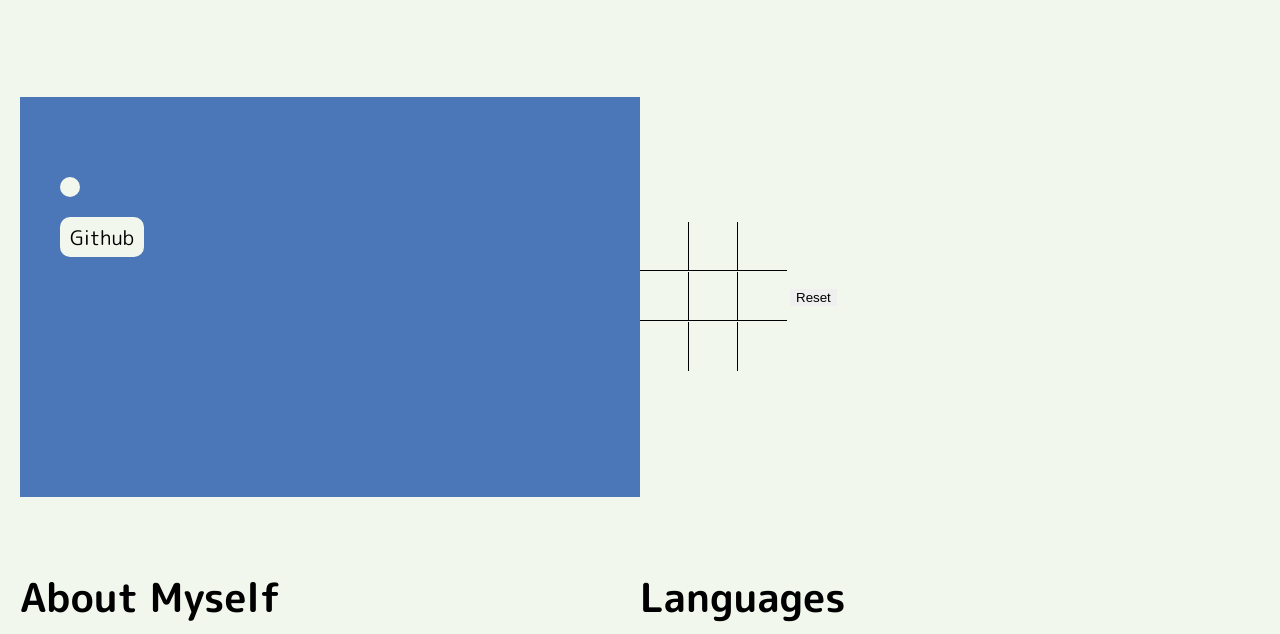
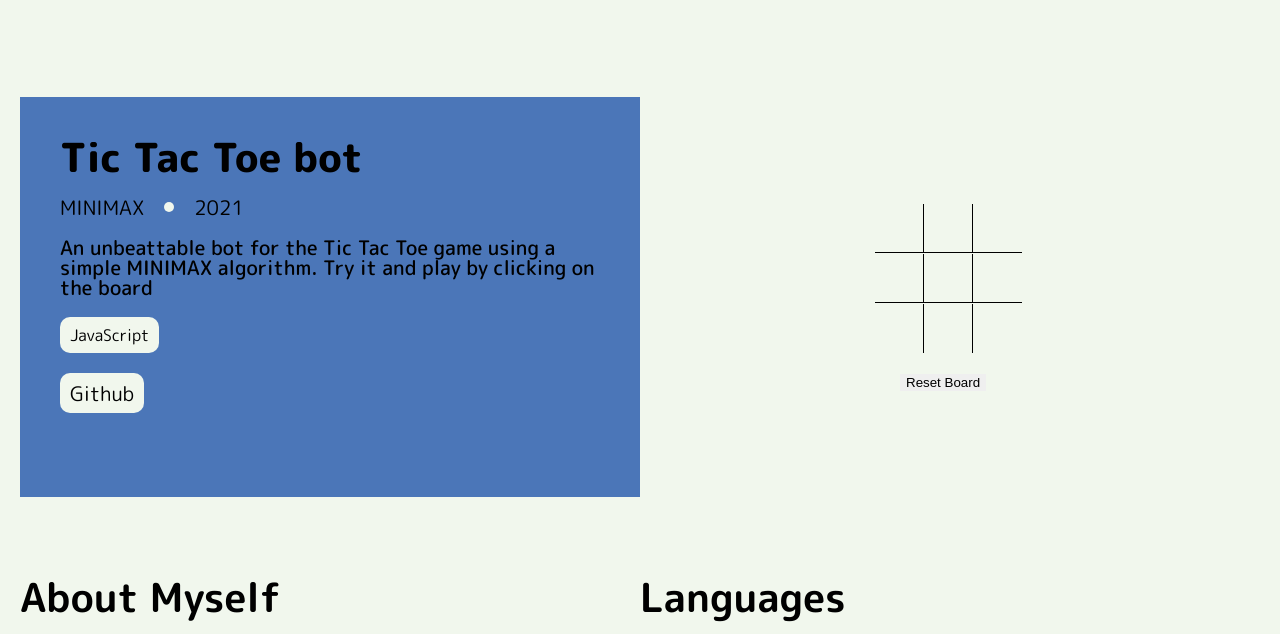
Before and after one commit to patrikis-angelos/portfolio, a website built with webpack: page dist/index.html in a window 1280 px wide. Shown: the part 2303-2937 px from the top of the page. Built offline with nearby package versions, Linux system fonts and the light colour scheme.

Commit message:
Add tic tac toe project

```diff
--- a/src/index.js
+++ b/src/index.js
@@ -23,11 +23,12 @@ projects.appendChild(item4);
 
 const game_board = createBoard();
 const game_space = item4.querySelector('.img-container');
+const reset_button = document.createElement('button');
+reset_button.classList.add('reset-button');
+reset_button.textContent = 'Reset Board';
+game_board.appendChild(reset_button);
 game_space.appendChild(game_board);
 const board = document.querySelectorAll(".row div");
-const reset_button = document.createElement('button');
-reset_button.textContent = 'Reset';
-game_space.appendChild(reset_button);
 
 for (let i = 0; i < board.length; i++) {
   board[i].addEventListener('click', (e) => {
--- a/src/logic/items.js
+++ b/src/logic/items.js
@@ -58,13 +58,14 @@ const store = {
 
 const tictactoeProject = {
   imgUrl: '',
-  contentTitle: '',
-  tagsInfo: [''],
-  desc: ``,
-  techTagsInfo: [''],
+  contentTitle: 'Tic Tac Toe bot',
+  tagsInfo: ['MINIMAX', '2021'],
+  desc: `An unbeattable bot for the Tic Tac Toe game using a simple MINIMAX algorithm.
+  Try it and play by clicking on the board`,
+  techTagsInfo: ['JavaScript'],
   linksInfo: [
     {
-      url: '',
+      url: 'https://github.com/patrick-angelos/tic-tac-toe',
       text: 'Github',
     },
   ]
--- a/src/logic/tictactoe.js
+++ b/src/logic/tictactoe.js
@@ -4,6 +4,7 @@ import state from './state';
 
 const createBoard = () => {
   const game = document.createElement('div');
+  game.classList.add('game');
   game.id = 'game';
   for (let i = 0; i < 3; i++) {
     const row = document.createElement('div');
--- a/src/sass/_tictactoe.scss
+++ b/src/sass/_tictactoe.scss
@@ -19,3 +19,12 @@
 .row div:not(:last-of-type) {
   border-right: 1px solid black;
 }
+
+.game {
+  margin: auto;
+}
+
+.reset-button {
+  margin-left: 25px;
+  margin-top: 20px;
+}
```
Also changed, not shown: dist/main.js, src/styles.css, 1 other file.
